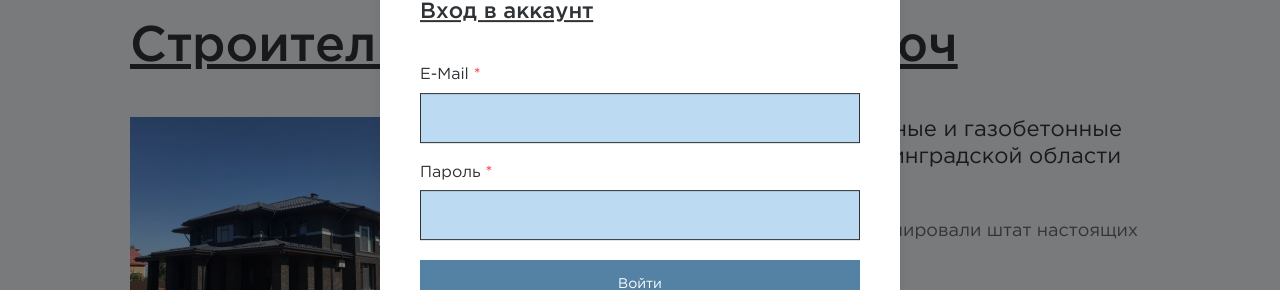
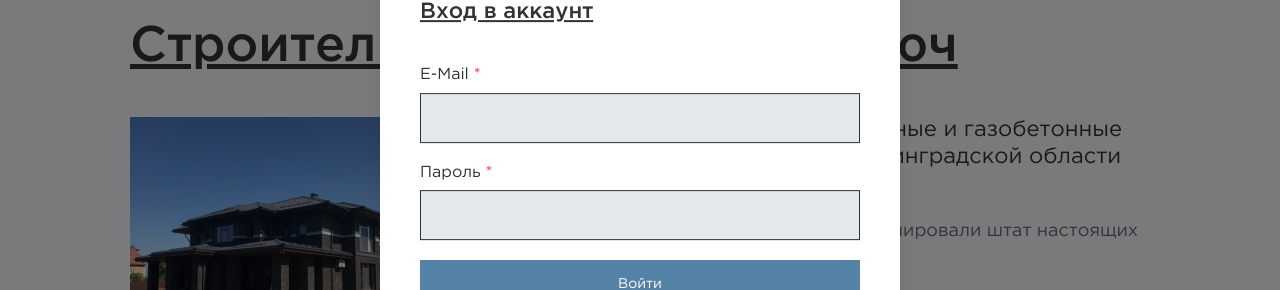
Before and after one commit to Ohrana911/FortvinSiteNextJS, a Next.js app: page /services in a window 1280 px wide. Both pictures are taken after a click on the button "Войти". Shown: the part 174-464 px from the top of the page. Built offline with nearby package versions, Linux system fonts and the light colour scheme; no server answers.

Commit message:
Register Form

```diff
--- a/app/globals.css
+++ b/app/globals.css
@@ -307,6 +307,32 @@ p {
   z-index: 1000;
 }
 
+/* Кастомный скроллбар --------------------------------------------------------------------------*/
+.custom-scroll::-webkit-scrollbar {
+  width: 8px; /* ширина скроллбара */
+}
+
+.custom-scroll::-webkit-scrollbar-track {
+  background: #f1f1f1; /* цвет трека */
+  border-radius: 0;
+}
+
+.custom-scroll::-webkit-scrollbar-thumb {
+  background: var(--color-blue); /* цвет бегунка */
+  border-radius: 0;
+}
+
+.custom-scroll::-webkit-scrollbar-thumb:hover {
+  background: #555; /* цвет при наведении */
+}
+
+/* Firefox */
+.custom-scroll {
+  scrollbar-width: thin;
+  scrollbar-color: var(--color-blue) white;
+}
+
+
 /* Кнопки --------------------------------------------------------------------------*/
 .home-button{
   padding-left: 40px;
@@ -492,11 +518,6 @@ button.light-hover:hover{
   background: #BCDBF2;
 }
 
-.request-form input:valid,
-.request-form select:valid {
-  background: #BCDBF2;
-}
-
 .request-form select option {
   font-size: 20px;
 }
--- a/components/shared/form/form-input.tsx
+++ b/components/shared/form/form-input.tsx
@@ -43,7 +43,7 @@ export const FormInput: React.FC<Props> = ({ className, name, label, required, .
             px-3 py-3
             text-[20px]
             border border-[#2F3336]
-            bg-[#E3E8ED]
+            bg-[var(--color-light-gray)]
             mb-5
             transition-colors duration-200 ease-in-out
             focus:outline-none focus:bg-[#BCDBF2]
--- a/components/shared/modals/auth-modal/auth-modal.tsx
+++ b/components/shared/modals/auth-modal/auth-modal.tsx
@@ -27,7 +27,16 @@ export const AuthModal: React.FC<Props> = ({ open, onClose }) => {
         <Dialog.Overlay className="fixed inset-0 bg-black/50 z-[100]" />
 
         {/* модальное окно */}
-        <Dialog.Content className="fixed left-1/2 top-1/2 z-[100] w-[520px] -translate-x-1/2 -translate-y-1/2 bg-white p-10 shadow-lg focus:outline-none">
+        <Dialog.Content
+          className="
+            fixed left-1/2 top-1/2 z-[100]
+            w-[520px] max-h-[90vh]
+            -translate-x-1/2 -translate-y-1/2
+            bg-white p-10 shadow-lg focus:outline-none
+            overflow-y-auto custom-scroll
+          "
+        >
+          {/* кнопка закрытия */}
           <button
             onClick={onClose}
             aria-label="Close modal"
--- a/components/shared/modals/auth-modal/forms/register-form.tsx
+++ b/components/shared/modals/auth-modal/forms/register-form.tsx
@@ -124,14 +124,15 @@ export const RegisterForm: React.FC<Props> = ({ onClose, onClickLogin }) => {
 
   return (
     <FormProvider {...form}>
-      <form className="flex flex-col gap-5" onSubmit={form.handleSubmit(onSubmit)}>
+      <h2 className="font-bold underline mb-[40px]">Регистрация</h2>
+      <form className="request-form" onSubmit={form.handleSubmit(onSubmit)}>
         <FormInput name="email" label="E-Mail" required />
         <FormInput name="fullName" label="Полное имя" required />
         <FormInput name="phone" label="Телефон" required />
         <FormInput name="password" label="Пароль" type="password" required />
         <FormInput name="confirmPassword" label="Подтвердите пароль" type="password" required />
 
-        <Button loading={form.formState.isSubmitting} className="h-12 text-base" type="submit">
+        <Button loading={form.formState.isSubmitting} className="colored-button w-full rounded-none h-12" type="submit">
           Зарегистрироваться
         </Button>
       </form>
```
